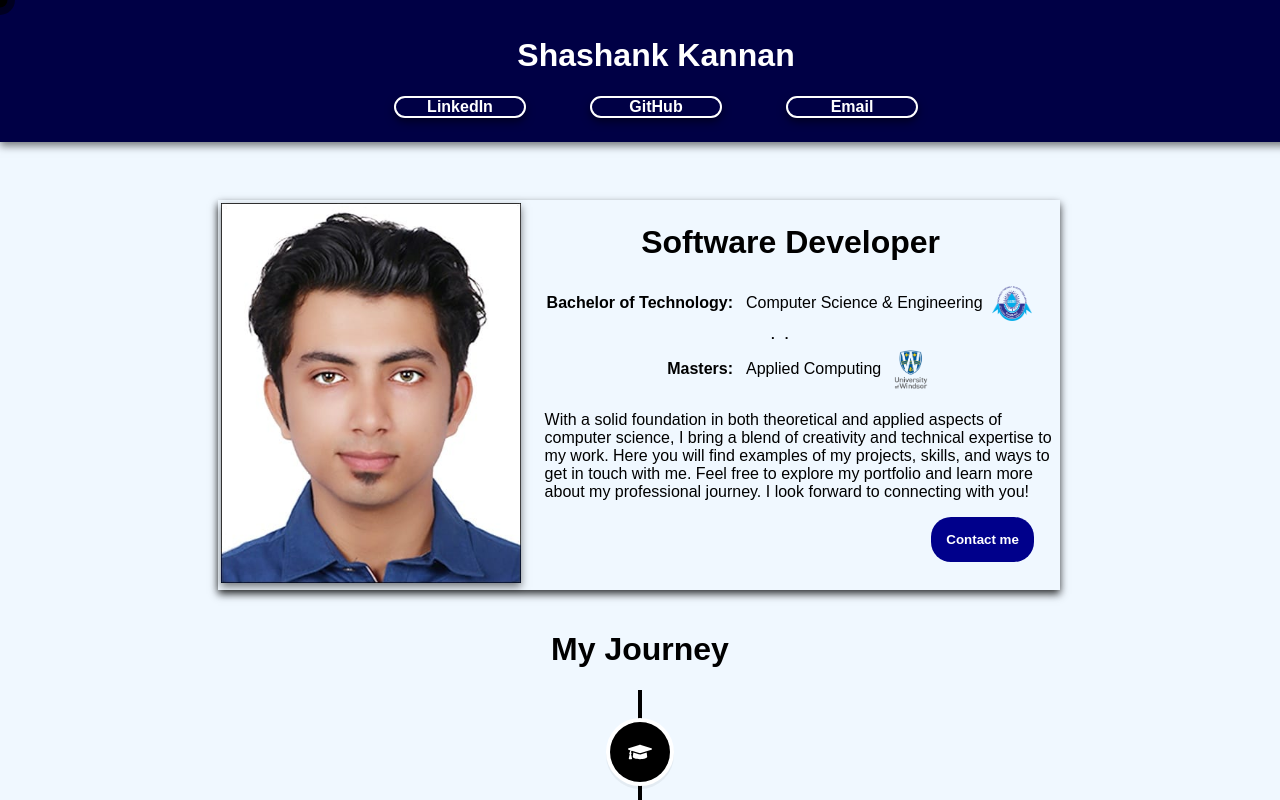
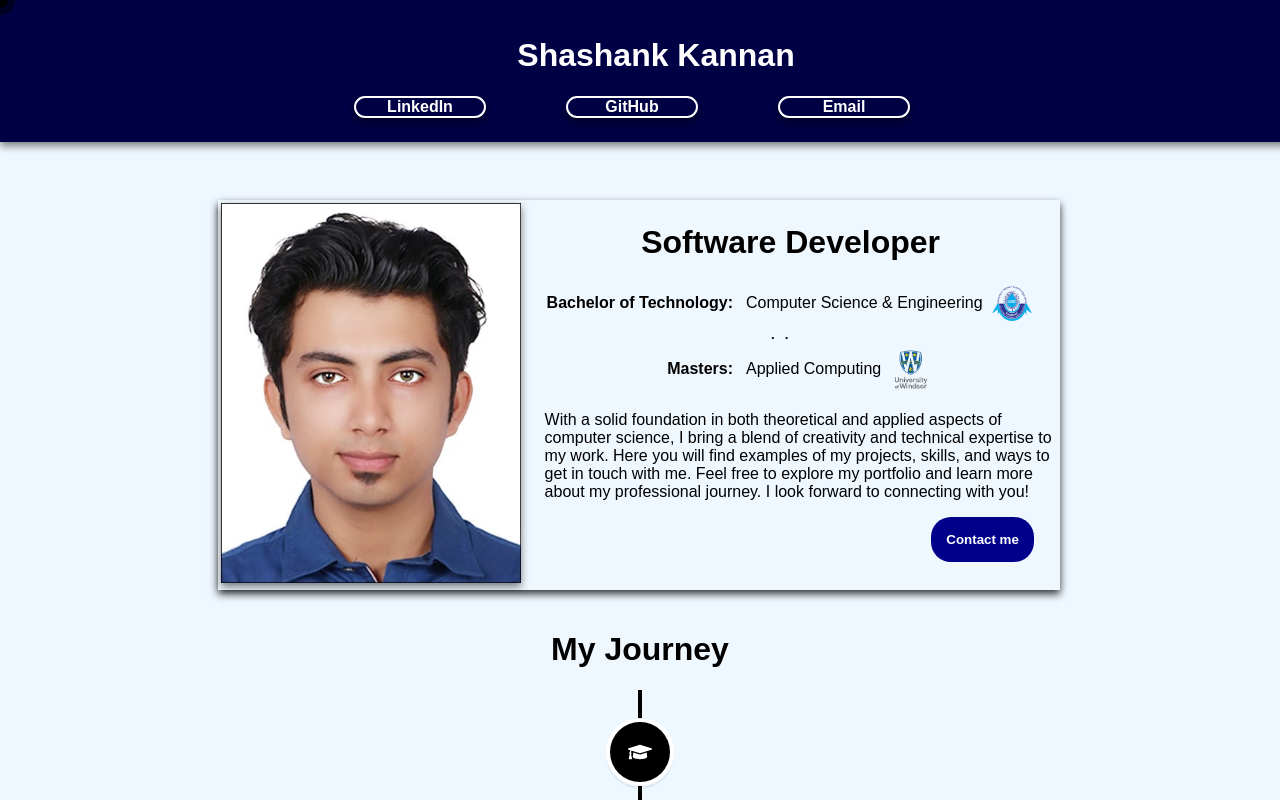
Before and after one commit to shashankkannan/testapp, a React (Create React App) app: page / in a window 1280 px wide. Shown: the top 800 px of the page. Built offline with nearby package versions, Linux system fonts and the light colour scheme.

Commit message:
Update change 41

```diff
--- a/src/App.css
+++ b/src/App.css
@@ -208,7 +208,9 @@ nav ul li {
 }
 
 .headers-nav ul li {
-  margin: 0 2rem;
+  margin: 0 1rem;
+  margin-right: 5vw;
+
   transition: transform 0.3s ease; /* Smooth transition for li */
 }
 .vertical-timeline-element--education .vertical-timeline-element-content {
```
